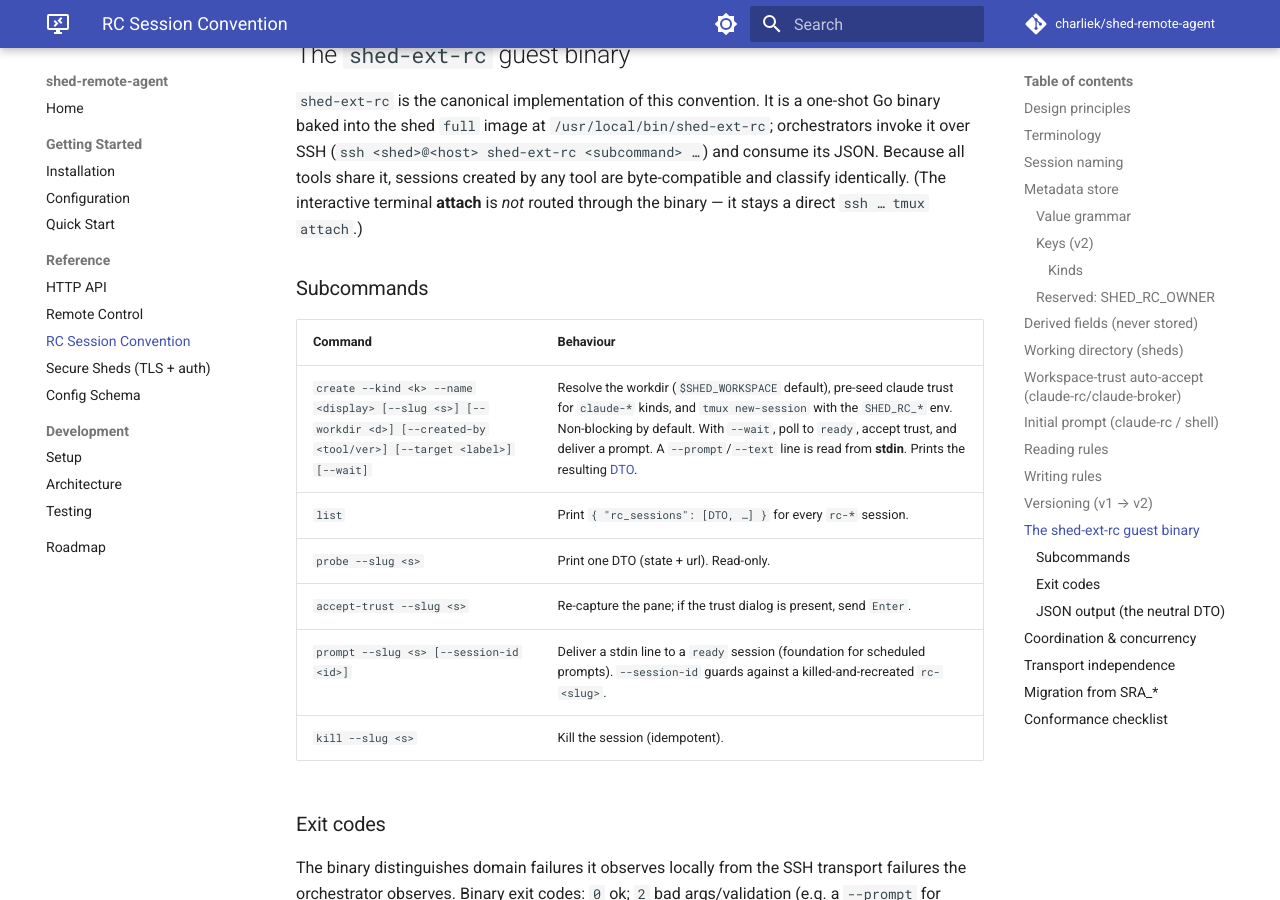
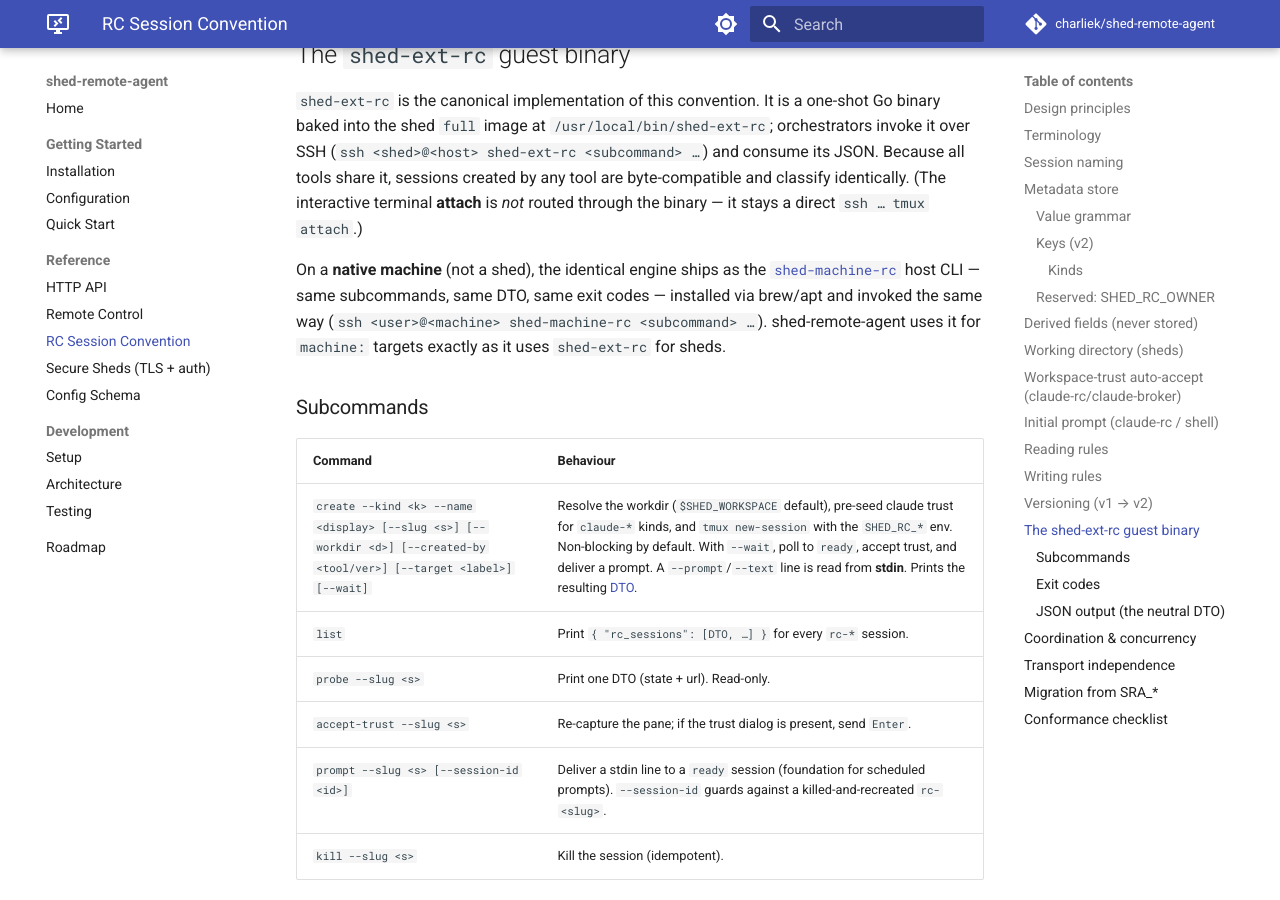
Before and after one commit to charliek/shed-remote-agent, an MkDocs documentation site: the page built from docs/reference/rc-session-convention.md, in a window 1280 px wide and 900 px high, scrolled down 7037 px. Built offline with MkDocs 1.6.1 and Material for MkDocs 9.7.7, drawn with Linux system fonts in a browser that asks for light colours; comment, search, counter and statistics services are not loaded; some of the changed text lies outside the part shown.

Commit message:
docs(machine-rc): note shed-machine-rc requirement + rc_bin; convention created_by
- config.example.yaml: machines now need the shed-machine-rc host CLI (brew/apt)
  alongside tmux + claude; document the optional per-machine rc_bin for the SSH
  non-login PATH case.
- docs/reference/rc-session-convention.md: add shed-machine-rc to the
  SHED_RC_CREATED_BY provenance examples (alongside shed-ext-rc) and note that the
  same engine ships as the shed-machine-rc host CLI for native (non-shed) machines.

Co-Authored-By: Claude Opus 4.8 (1M context) <noreply@anthropic.com>
Claude-Session: https://claude.ai/code/session_01PxfQcC4cwBqEKjX5pSYJaS

```diff
--- a/docs/reference/rc-session-convention.md
+++ b/docs/reference/rc-session-convention.md
@@ -87,7 +87,7 @@ following session. Writers MUST reject such values.
 | `SHED_RC_DISPLAY_NAME` | managed | Human-facing name; also passed as `--name` to `claude`. |
 | `SHED_RC_KIND` | managed | `claude-broker`, `claude-rc`, or `shell` (see [Kinds](#kinds)). |
 | `SHED_RC_WORKDIR` | managed | Working directory the session started in. |
-| `SHED_RC_CREATED_BY` | managed | Provenance as `<tool>/<version>` (e.g. `shed-remote-agent/0.1.0`, `shed-desktop/0.1.0`, `shed-ext-rc/0.5.0`). |
+| `SHED_RC_CREATED_BY` | managed | Provenance as `<tool>/<version>` (e.g. `shed-remote-agent/0.1.0`, `shed-desktop/0.1.0`, `shed-ext-rc/0.5.0`, `shed-machine-rc/0.4.0`). |
 | `SHED_RC_CREATED_AT` | managed | Creation time, RFC 3339 UTC with a trailing `Z` (the shape `Date.toISOString()` produces). |
 | `SHED_RC_TARGET` | optional | Advisory, **non-authoritative** target label for attribution (e.g. `shed:my-shed@host`, `machine:foo`). MUST NOT be trusted for routing — it can go stale. |
 | `SHED_RC_OWNER` | reserved | Authenticated principal. Not used yet. See below. |
@@ -255,6 +255,12 @@ JSON. Because all tools share it, sessions created by any tool are byte-compatib
 classify identically. (The interactive terminal **attach** is *not* routed through the
 binary — it stays a direct `ssh … tmux attach`.)
 
+On a **native machine** (not a shed), the identical engine ships as the
+[`shed-machine-rc`](https://github.com/charliek/shed-extensions) host CLI — same
+subcommands, same DTO, same exit codes — installed via brew/apt and invoked the same way
+(`ssh <user>@<machine> shed-machine-rc <subcommand> …`). shed-remote-agent uses it for
+`machine:` targets exactly as it uses `shed-ext-rc` for sheds.
+
 ### Subcommands
 
 | Command | Behaviour |
```
Also changed, not shown: config.example.yaml (+6 -2 lines).
